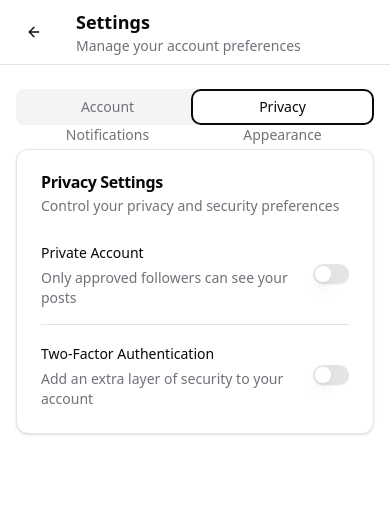
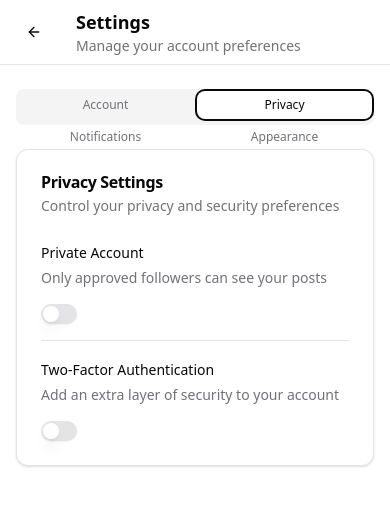
Before and after one commit to Guheil/usap-well, a Next.js app: page /settings in a window 390 px wide. Both pictures are taken after a click on the tab "Privacy". Shown: the top 506 px of the page. Built offline with nearby package versions, Linux system fonts and the light colour scheme.

Commit message:
revamped

```diff
--- a/src/app/home/page.tsx
+++ b/src/app/home/page.tsx
@@ -281,11 +281,13 @@ export default function HomePage() {
                                     <CardContent className="px-4 pt-2">
                                         <p className="mb-3">{post.content}</p>
                                         {post.image && (
-                                            <div className="relative rounded-md overflow-hidden">
+                                            <div className="relative rounded-md overflow-hidden aspect-video">
                                                 <Image
                                                     src={post.image}
                                                     alt="Post attachment"
-                                                    className="w-full h-auto"
+                                                    fill
+                                                    className="object-cover"
+                                                    sizes="(max-width: 768px) 100vw, 700px"
                                                 />
                                             </div>
                                         )}
--- a/src/app/settings/page.tsx
+++ b/src/app/settings/page.tsx
@@ -40,13 +40,22 @@ const SettingsPage = () => {
 
             <main className="container mx-auto px-4 py-6">
                 <Tabs defaultValue="account" className="space-y-6">
-                    <TabsList className="grid w-full grid-cols-2 lg:grid-cols-4">
-                        <TabsTrigger value="account">Account</TabsTrigger>
-                        <TabsTrigger value="privacy">Privacy</TabsTrigger>
-                        <TabsTrigger value="notifications">Notifications</TabsTrigger>
-                        <TabsTrigger value="appearance">Appearance</TabsTrigger>
+                    <TabsList className="grid w-full grid-cols-2 gap-2 lg:grid-cols-4">
+                        <TabsTrigger value="account" className="text-xs sm:text-sm">
+                            Account
+                        </TabsTrigger>
+                        <TabsTrigger value="privacy" className="text-xs sm:text-sm">
+                            Privacy
+                        </TabsTrigger>
+                        <TabsTrigger value="notifications" className="text-xs sm:text-sm">
+                            Notifications
+                        </TabsTrigger>
+                        <TabsTrigger value="appearance" className="text-xs sm:text-sm">
+                            Appearance
+                        </TabsTrigger>
                     </TabsList>
 
+                    {/* Account Settings */}
                     <TabsContent value="account">
                         <Card>
                             <CardHeader>
@@ -56,13 +65,18 @@ const SettingsPage = () => {
                                 </CardDescription>
                             </CardHeader>
                             <CardContent className="space-y-6">
-                                <div className="flex items-center gap-4">
+                                <div className="flex flex-col sm:flex-row items-center gap-4">
                                     <Avatar className="h-20 w-20">
-                                        <AvatarImage src="https://picsum.photos/200/300" alt="Profile" />
+                                        <AvatarImage
+                                            src="https://picsum.photos/200/300"
+                                            alt="Profile"
+                                            width={80}
+                                            height={80}
+                                        />
                                         <AvatarFallback>AJ</AvatarFallback>
                                     </Avatar>
-                                    <div className="space-y-2">
-                                        <Button>Change Avatar</Button>
+                                    <div className="space-y-2 text-center sm:text-left">
+                                        <Button className="w-full sm:w-auto">Change Avatar</Button>
                                         <p className="text-sm text-muted-foreground">
                                             JPG, GIF or PNG. Max size 2MB.
                                         </p>
@@ -78,12 +92,15 @@ const SettingsPage = () => {
                                         <Label>Email</Label>
                                         <p className="text-sm text-muted-foreground">alex.johnson@example.com</p>
                                     </div>
-                                    <Button variant="outline">Update Email</Button>
+                                    <Button variant="outline" className="w-full sm:w-auto">
+                                        Update Email
+                                    </Button>
                                 </div>
                             </CardContent>
                         </Card>
                     </TabsContent>
 
+                    {/* Privacy Settings */}
                     <TabsContent value="privacy">
                         <Card>
                             <CardHeader>
@@ -93,7 +110,7 @@ const SettingsPage = () => {
                                 </CardDescription>
                             </CardHeader>
                             <CardContent className="space-y-4">
-                                <div className="flex items-center justify-between">
+                                <div className="flex flex-col sm:flex-row items-start sm:items-center justify-between gap-4">
                                     <div className="space-y-1">
                                         <Label>Private Account</Label>
                                         <p className="text-sm text-muted-foreground">
@@ -103,7 +120,7 @@ const SettingsPage = () => {
                                     <Switch />
                                 </div>
                                 <Separator />
-                                <div className="flex items-center justify-between">
+                                <div className="flex flex-col sm:flex-row items-start sm:items-center justify-between gap-4">
                                     <div className="space-y-1">
                                         <Label>Two-Factor Authentication</Label>
                                         <p className="text-sm text-muted-foreground">
@@ -116,6 +133,7 @@ const SettingsPage = () => {
                         </Card>
                     </TabsContent>
 
+                    {/* Notification Settings */}
                     <TabsContent value="notifications">
                         <Card>
                             <CardHeader>
@@ -125,7 +143,7 @@ const SettingsPage = () => {
                                 </CardDescription>
                             </CardHeader>
                             <CardContent className="space-y-4">
-                                <div className="flex items-center justify-between">
+                                <div className="flex flex-col sm:flex-row items-start sm:items-center justify-between gap-4">
                                     <div className="space-y-1">
                                         <Label>Push Notifications</Label>
                                         <p className="text-sm text-muted-foreground">
@@ -135,7 +153,7 @@ const SettingsPage = () => {
                                     <Switch />
                                 </div>
                                 <Separator />
-                                <div className="flex items-center justify-between">
+                                <div className="flex flex-col sm:flex-row items-start sm:items-center justify-between gap-4">
                                     <div className="space-y-1">
                                         <Label>Email Notifications</Label>
                                         <p className="text-sm text-muted-foreground">
@@ -148,6 +166,7 @@ const SettingsPage = () => {
                         </Card>
                     </TabsContent>
 
+                    {/* Appearance Settings */}
                     <TabsContent value="appearance">
                         <Card>
                             <CardHeader>
@@ -157,7 +176,7 @@ const SettingsPage = () => {
                                 </CardDescription>
                             </CardHeader>
                             <CardContent className="space-y-4">
-                                <div className="flex items-center justify-between">
+                                <div className="flex flex-col sm:flex-row items-start sm:items-center justify-between gap-4">
                                     <div className="space-y-1">
                                         <Label>Dark Mode</Label>
                                         <p className="text-sm text-muted-foreground">
@@ -167,7 +186,7 @@ const SettingsPage = () => {
                                     <Switch />
                                 </div>
                                 <Separator />
-                                <div className="flex items-center justify-between">
+                                <div className="flex flex-col sm:flex-row items-start sm:items-center justify-between gap-4">
                                     <div className="space-y-1">
                                         <Label>Compact View</Label>
                                         <p className="text-sm text-muted-foreground">
```
Also changed, not shown: src/app/profile/page.tsx (+24 -17 lines).
